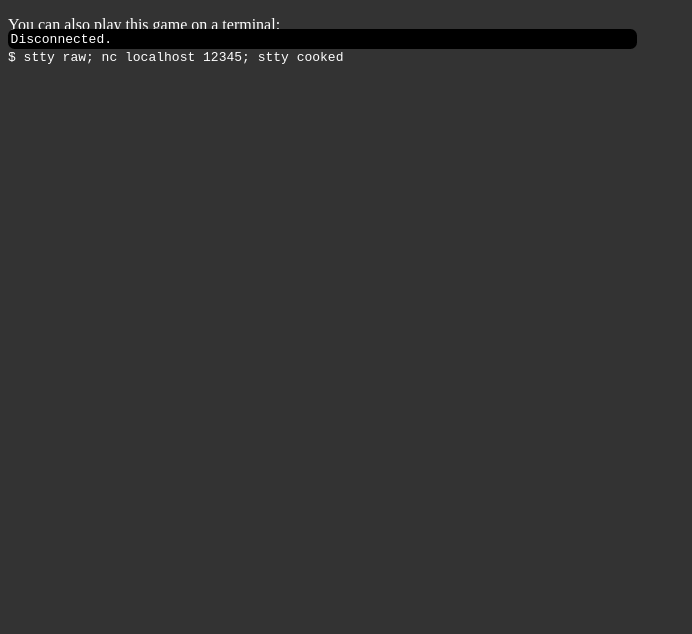
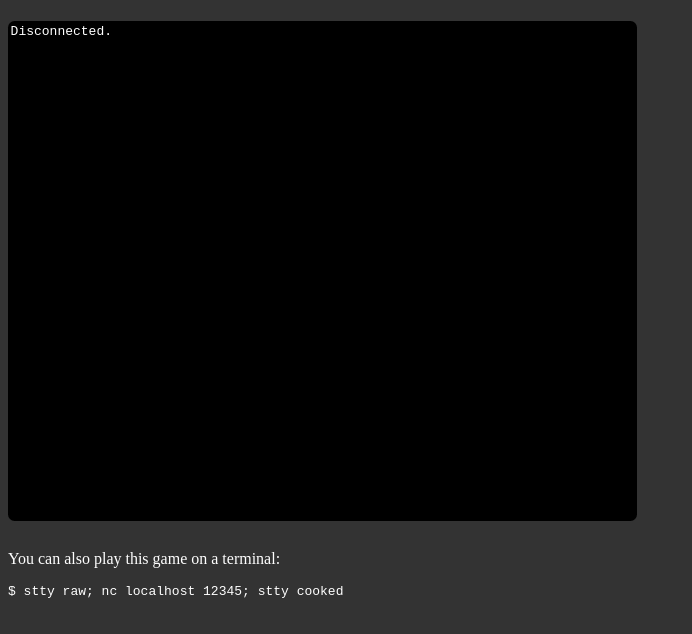
Before and after one commit to Akuli/catris, a plain HTML site: page index.html in a window 1280 px wide. Shown: the whole page, without its empty margins (0-692 px from the left). Drawn offline with Linux system fonts and the light colour scheme.

Commit message:
stuff working

```diff
--- a/index.html
+++ b/index.html
@@ -354,7 +354,9 @@ document.addEventListener("DOMContentLoaded", () => {
 
   // no need for onerror(), because onclose() will run on errors too
   ws.onclose = () => {
-    document.getElementById("terminal").innerHTML = "Disconnected.";
+    terminal.clear();
+    terminal.moveCursor(0, 0);
+    terminal.addText("Disconnected.");
   };
 
   if (!navigator.platform.startsWith("Win")) {
@@ -372,11 +374,11 @@ body {
 }
 
 #terminal-container {
-  position: relative;
+  display: grid;
 }
 
 #terminal, #cursor-overlay {
-  position: absolute;
+  grid-area: 1 / 1;  /* https://stackoverflow.com/a/55475793 */
   padding: 0.2em;
   border-radius: 0.5em;
   color: white;
@@ -407,11 +409,9 @@ body {
     </style>
   </head>
   <body>
-    <div>
-      <div id="terminal-container">
-        <pre id="terminal"><span></span></pre>
-        <pre id="cursor-overlay"></pre>
-      </div>
+    <div id="terminal-container">
+      <pre id="terminal"><span></span></pre>
+      <pre id="cursor-overlay"></pre>
     </div>
     <div id="netcat-instructions"></div>
   </body>
```
